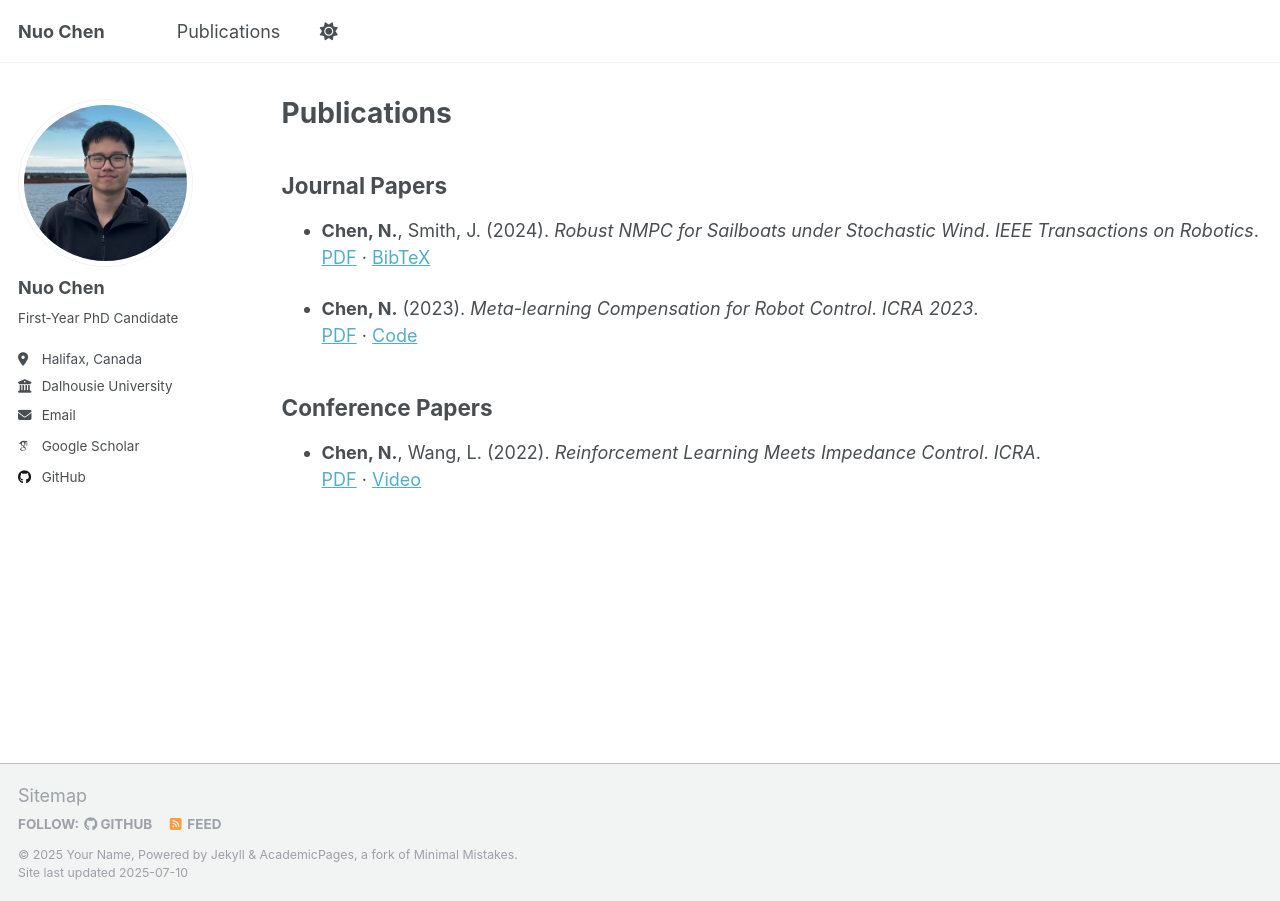
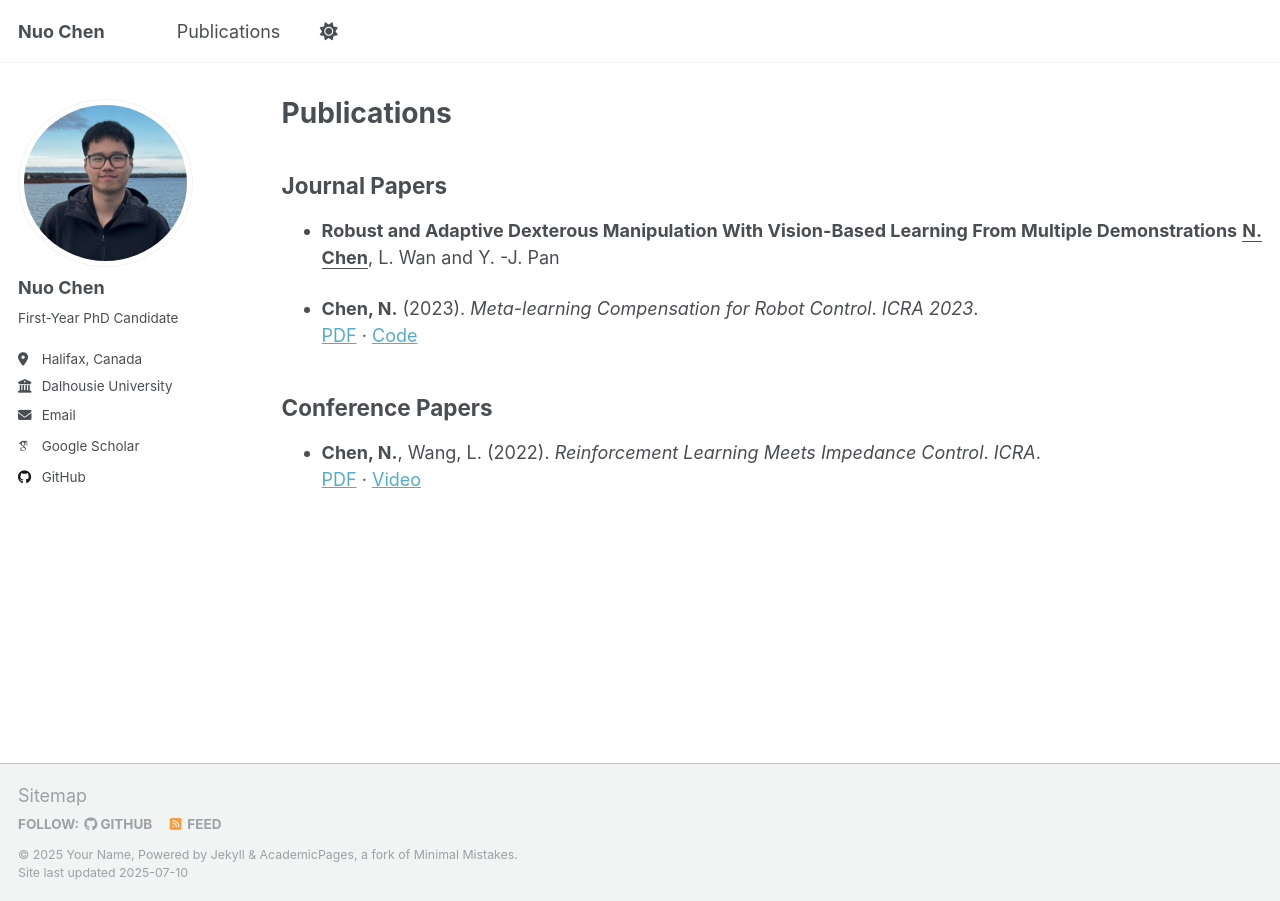
Before and after one commit to NuoChen1999/nuochen1999.github.io, a Jekyll site: the page built from _pages/publications.md, in a window 1280 px wide. Built offline with Jekyll 4.4.1, drawn with Linux system fonts in a browser that asks for light colours; some web fonts are replaced; a script that is not in the unit is left out.

Commit message:
Update publications.md

```diff
--- a/_pages/publications.md
+++ b/_pages/publications.md
@@ -7,8 +7,8 @@ author_profile: true
 
 ## Journal Papers
 
-- **Chen, N.**, Smith, J. (2024). *Robust NMPC for Sailboats under Stochastic Wind*. _IEEE Transactions on Robotics_.
-  [PDF](https://arxiv.org/pdf/xxxx.xxxx) · [BibTeX](#)
+- **Robust and Adaptive Dexterous Manipulation With Vision-Based Learning From Multiple Demonstrations**
+  **<ins>N. Chen</ins>**, L. Wan and Y. -J. Pan
 
 - **Chen, N.** (2023). *Meta-learning Compensation for Robot Control*. _ICRA 2023_.
   [PDF](https://arxiv.org/pdf/yyyy.yyyy) · [Code](https://github.com/yourname/code)
```
